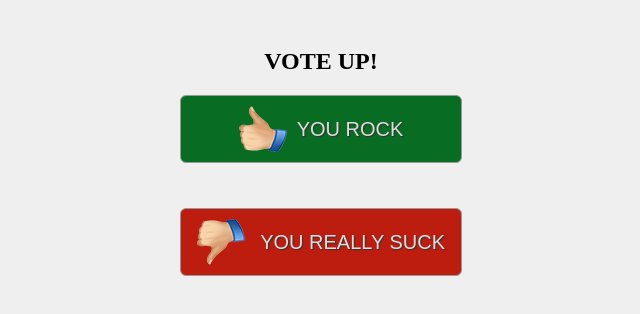
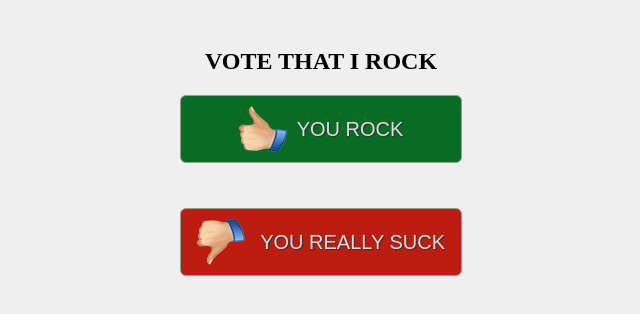
Before and after one commit to bitmole/voteup, a website: page index.html in a window 1280 px wide. Shown: the whole page, without its empty margins (319-959 px from the left). Drawn offline with nearby package versions, Linux system fonts and the light colour scheme; no server answers.

Commit message:
Rock myself

```diff
--- a/index.html
+++ b/index.html
@@ -22,7 +22,7 @@
 </head>
 
 <body>
-<h2>Vote Up!</h2>
+<h2>Vote that I Rock</h2>
 <a href="/up" class="up"><img src="up.png" alt="You rock" />You rock</a>
 <a href="/down" class="down"><img src="down.png" alt="You really really suck" /> You really suck</a>
 
```
